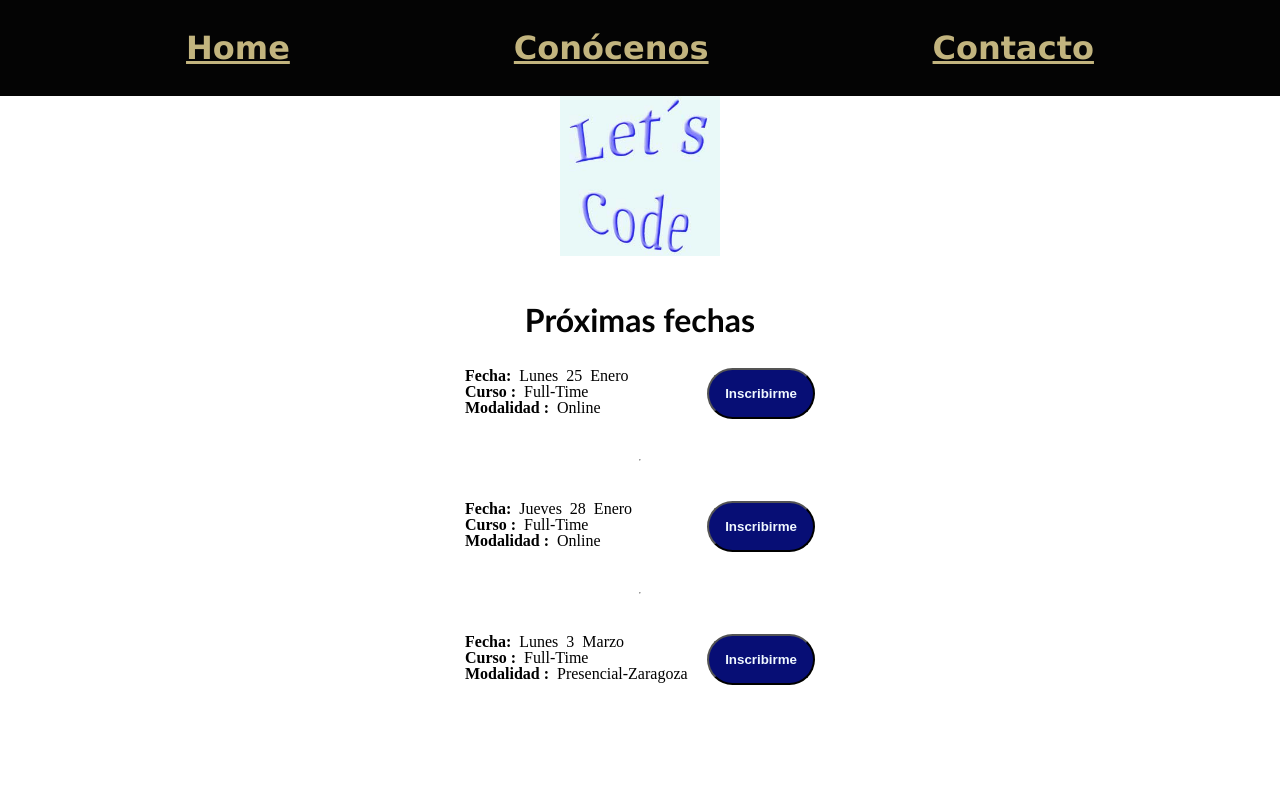
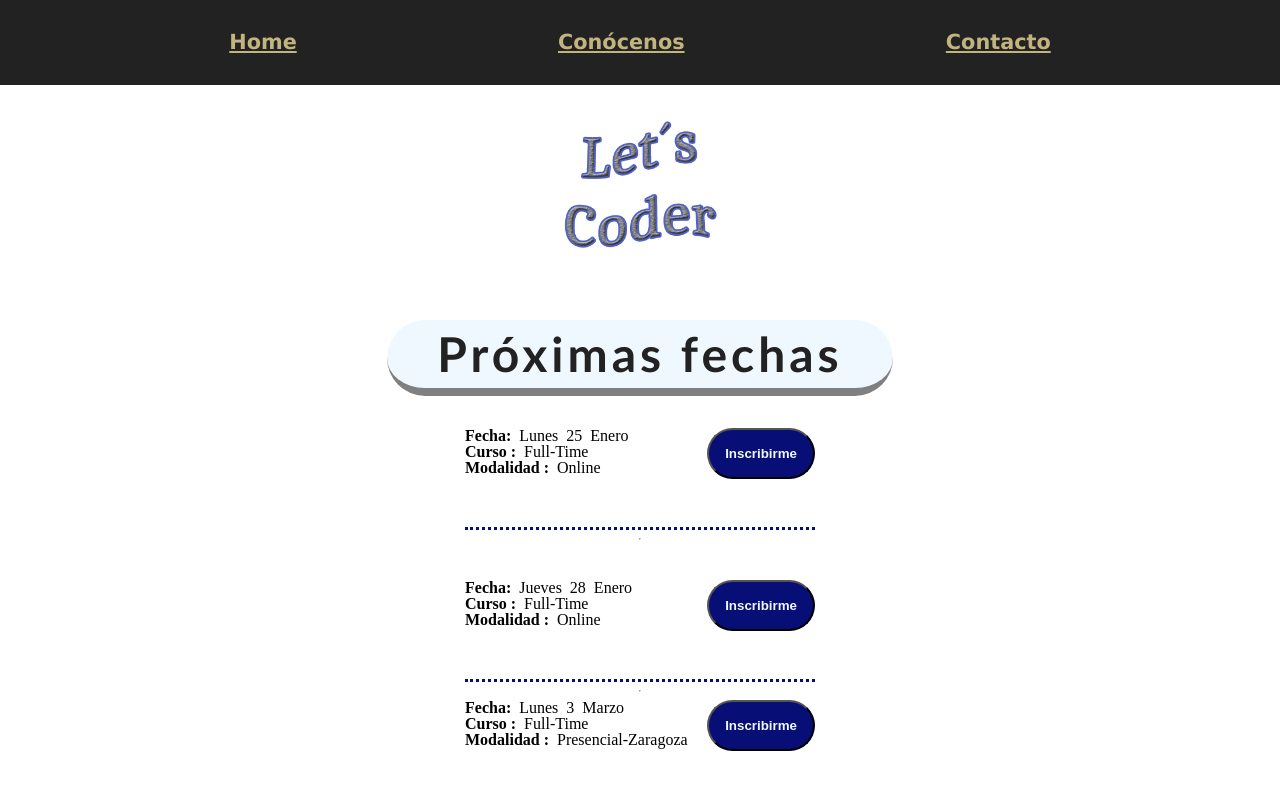
Before and after one commit to chavidev/Web-letscode-estilo-propio, a plain HTML site: page index.html in a window 1280 px wide. Drawn offline with Linux system fonts and the light colour scheme.

Commit message:
menú fijo => voy a intentar modificar la imágen del logo :hover

```diff
--- a/index.html
+++ b/index.html
@@ -16,14 +16,14 @@
             <a class="pestaña" href="./contacto.html">Contacto</a>
         </nav>
         <div class="container">
-            <img class="logo" src="./img/logo-a.jpg" alt="Logo"> <!-- pendiente de colocar la segunda imágen al hacer :hover -->
+            <img class="logo" src="./img/1-logo-png.png" alt="Logo"> <!-- pendiente de colocar la segunda imágen al hacer :hover -->
             <!-- <h1 class="titulo">Let´s Coder</h1> -->
         </div>
     </header>
 
     <main class="main">
         <h2 class="titulo2">Próximas fechas</h2>
-        <div class="card">
+        <div class="card border-dotted">
             <div class="datos">
                 <div class="caja-fecha">
                     <p class="fecha-titulo">Fecha:</p>
@@ -45,7 +45,7 @@
             </div>
         </div>
         <hr class="hr" >
-        <div class="card">
+        <div class="card border-dotted">
             <div class="datos">
                 <div class="caja-fecha">
                     <p class="fecha-titulo">Fecha:</p>
--- a/style/style.css
+++ b/style/style.css
@@ -8,16 +8,21 @@
  --Primary-color-light-2:#C5C9FA;
  --Second-color-strong-2:#7A671B;
  --Second-color-light-2:#C2B47E;
- --Negro:#040404;
+ --Negro:#222222;
  --Blanco:#f0f8ff;
 }
 
 nav {
   display: flex;
-  justify-content: center;
-  gap: 10rem;
-  font-size: 2em;
+  justify-content: space-evenly;
+  font-size: 1.3rem;
   background-color: var(--Negro);
+
+  position: -webkit-sticky;
+  /* position: sticky; */
+  position: fixed;
+  top: 0;
+  width: 100%;
 }
 .pestaña {
   color:var(--Second-color-light-2);
@@ -36,6 +41,7 @@ nav {
   flex-direction: column;
   align-items: center;
   _border: 3px solid red;
+  margin-top: 7rem;
 }
 
 .logo {
@@ -52,15 +58,22 @@ main {
   display: flex;
   flex-direction: column;
   align-items: center;
-  gap: 2rem;
+  gap: 0;
   _border: 3px solid blueviolet
 }
 
 .titulo2{
   color: var(--Negro);
   font-size: 2rem;
+  margin-top: 3rem;
+  border-bottom: 8px solid grey;
+  padding: 10px 50px;
+  letter-spacing: 4px;
+  font-size: 3rem;
+  background-color: aliceblue;
+  border-radius: 5rem;
+
   font-family:'Gill Sans', 'Gill Sans MT', Calibri, 'Trebuchet MS', sans-serif ;
-  margin-top: 3rem;
 }
 .card {
   display: flex;
@@ -91,6 +104,15 @@ main {
   padding: 1rem;
   border-radius: 3rem;
 }
+/* .card:nth-child(1) .card:nth-child(2) { */
+  .border-dotted {
+  border-bottom: 3px dotted var(--Primary-color-strong-2);
+  padding: 2rem 0 3rem 0;
+}
+
+
+
+/* pendiente de implementar con background image además de lets coder, hay que modificarlo */
 .button:hover{
   _border: 1px solid var(--Primary-color-strong-2);
   background-color: var(--Blanco);
```
Also changed, not shown: conocenos.html (+2 -1 lines), contacto.html (+1 -1 lines), img/1-logo-fondo-blanco.jpg (added), img/1-logo-png.png (added), img/logo-png-b.png (added), img/logo-png.png (added), 1 other file.
